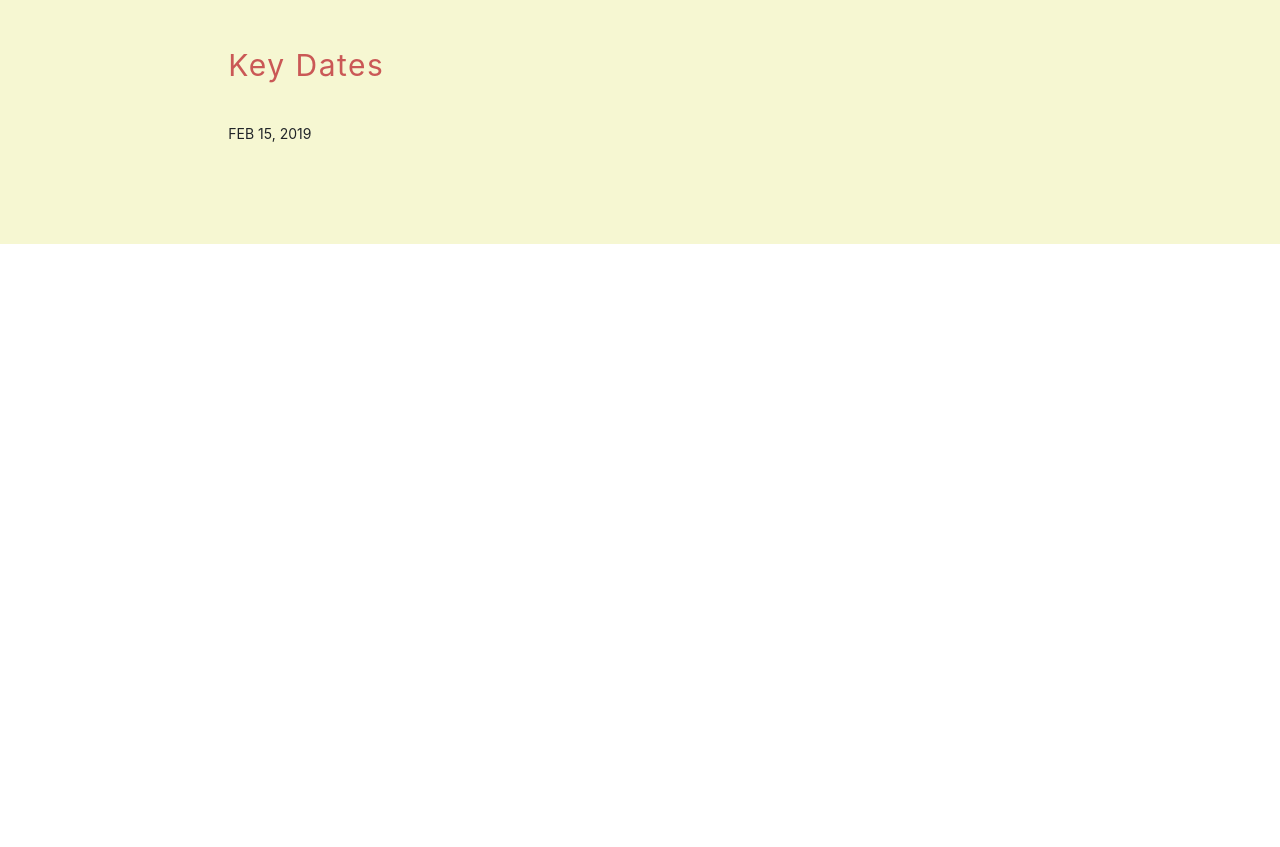
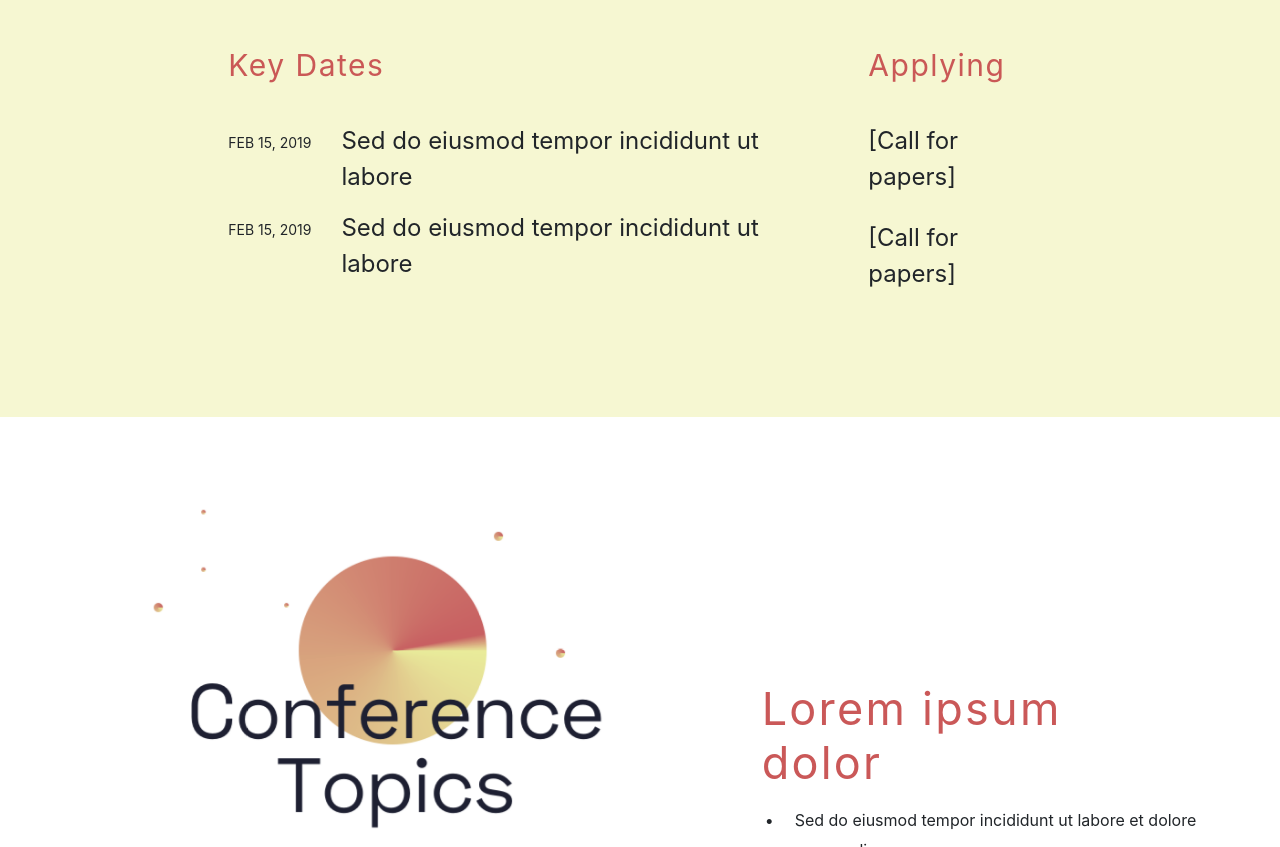
Before and after one commit to moeamaya/designlab, a plain HTML site: page index.html in a window 1280 px wide. Shown: the part 2703-3550 px from the top of the page. Before the commit the page ends 2947 px from the top, so only its background shows below. Drawn offline with nearby package versions, Linux system fonts and the light colour scheme; files whose address does not match are found by name.

Commit message:
third section update

```diff
--- a/index.html
+++ b/index.html
@@ -86,9 +86,54 @@
         Submissions
       </div>
       <div class="row">
-        <div class="col-md-8 offset-md-2">
+        <div class="col-md-6 offset-md-2">
           <div class="submissions-subtitle">Key Dates</div>
-          <div class="date">FEB 15, 2019</div>
+          <div class="submission">
+            <div class="date">FEB 15, 2019</div>
+            <div class="description" style="width: 72%">Sed do eiusmod tempor incididunt ut labore</div>
+          </div>
+          <div class="submission">
+            <div class="date">FEB 15, 2019</div>
+            <div class="description" style="width: 72%">Sed do eiusmod tempor incididunt ut labore</div>
+          </div>
+
+        </div>
+        <div class="col-md-2">
+          <div class="submissions-subtitle">Applying</div>
+          <div class="description" style="margin-bottom: 25px;">[Call for papers]</div>
+          <div class="description" style="margin-bottom: 25px;">[Call for papers]</div>
+        </div>
+        <div class="col-md-2"></div>
+      </div>
+    </main>
+
+    <main class="container-fluid">
+      <div class="row">
+        <div class="col-md-7">
+          <img class="topics-graphic" src="./img/1.PNG"/>
+        </div>
+        <div class="col-md-5">
+          <div class="topic-title" style="margin-top: 265px;">Lorem ipsum dolor</div>
+          <ul class="topic-items">
+            <li>Sed do eiusmod tempor incididunt ut labore et dolore magna aliqua</li>
+            <li>Sed do eiusmod tempor incididunt ut labore et dolore magna aliqua</li>
+            <li>Sed do eiusmod tempor incididunt ut labore et dolore magna aliqua</li>
+            <li>Sed do eiusmod tempor incididunt ut labore et dolore magna aliqua</li>
+          </ul>
+          <div class="topic-title">Lorem ipsum dolor</div>
+          <ul class="topic-items">
+            <li>Sed do eiusmod tempor incididunt ut labore et dolore magna aliqua</li>
+            <li>Sed do eiusmod tempor incididunt ut labore et dolore magna aliqua</li>
+            <li>Sed do eiusmod tempor incididunt ut labore et dolore magna aliqua</li>
+            <li>Sed do eiusmod tempor incididunt ut labore et dolore magna aliqua</li>
+          </ul>
+          <div class="topic-title">Lorem ipsum dolor</div>
+          <ul class="topic-items">
+            <li>Sed do eiusmod tempor incididunt ut labore et dolore magna aliqua</li>
+            <li>Sed do eiusmod tempor incididunt ut labore et dolore magna aliqua</li>
+            <li>Sed do eiusmod tempor incididunt ut labore et dolore magna aliqua</li>
+            <li>Sed do eiusmod tempor incididunt ut labore et dolore magna aliqua</li>
+          </ul>
         </div>
       </div>
     </main>
--- a/main.css
+++ b/main.css
@@ -115,6 +115,18 @@ header {
   line-height: 1.2;
 }
 
+.submission {
+  display: flex;
+  align-items: flex-start;
+  margin-bottom: 15px;
+}
+
 .date {
   font-size: 14px;
+  margin-right: 30px;
+  margin-top: 9px;
 }
+
+.description {
+  font-size: 24px;
+}
```
